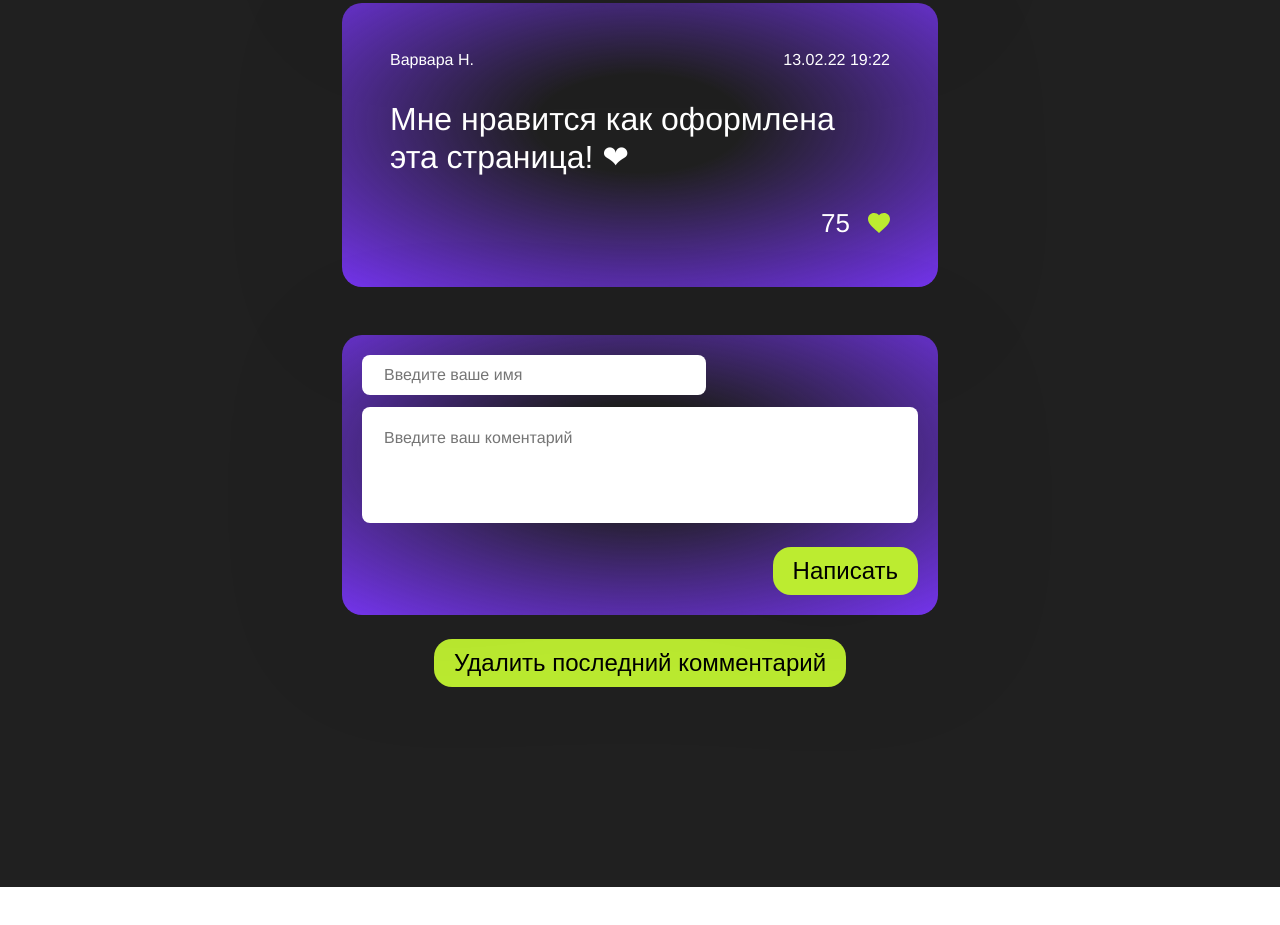
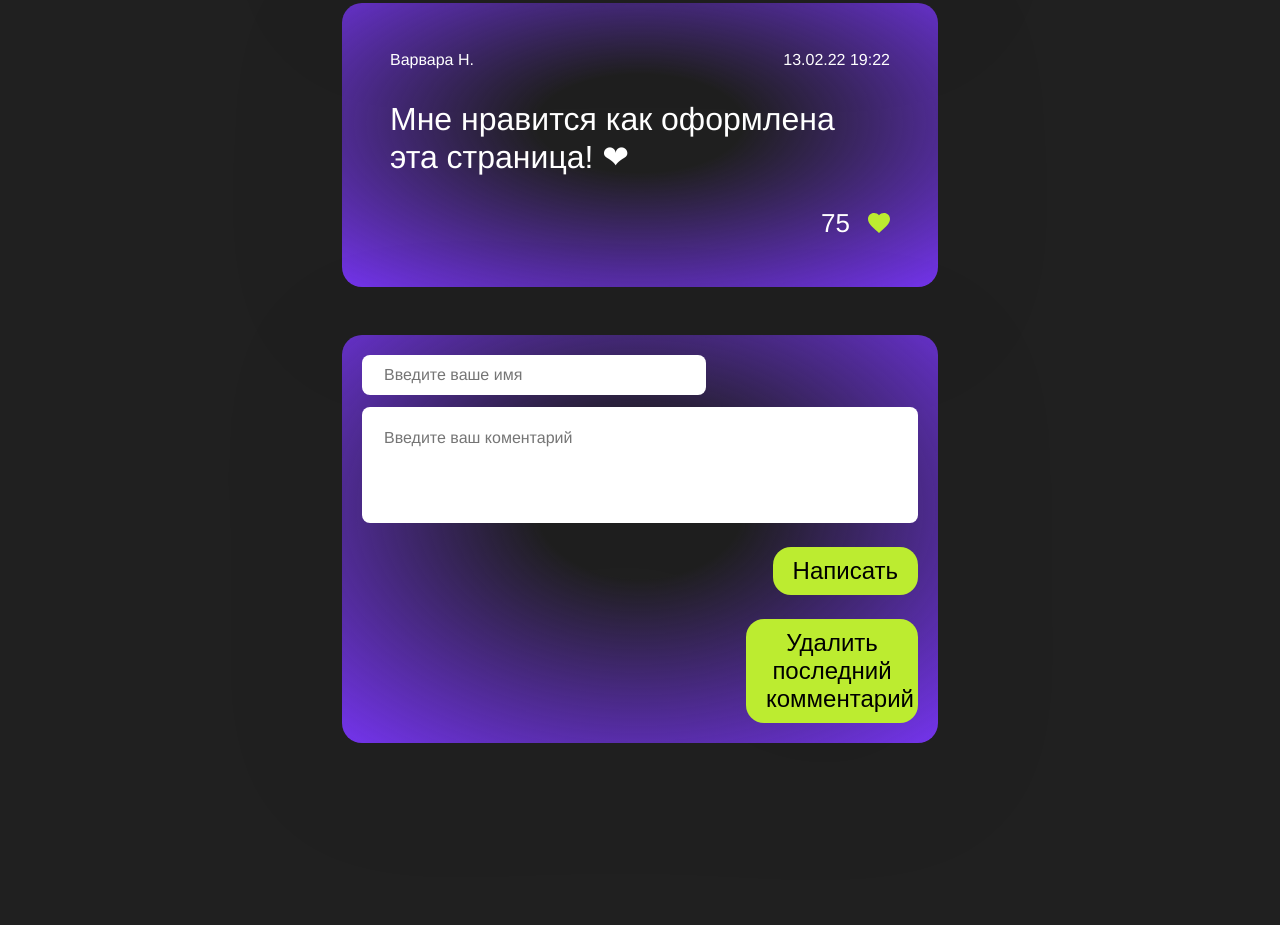
Before and after one commit to GlebkaF/webdev-dom-homework, a plain HTML site: page index.html in a window 1280 px wide. Shown: the part 384-1309 px from the top of the page. Before the commit the page ends 1271 px from the top, so only its background shows below. Drawn offline with Linux system fonts and the light colour scheme.

Commit message:
delete button's appearance changed

```diff
--- a/index.html
+++ b/index.html
@@ -59,10 +59,10 @@
         <div class="add-form-row">
           <button id ='add-button'  class="add-form-button">Написать</button>
         </div>
+        <button id ='delete-button'  class="delete-form-button">Удалить последний комментарий</button>
         <div class="add-form-row">
         </div>
       </div>
-      <button id ='delete-button'  class="add-form-button">Удалить последний комментарий</button>
     </div>
   </body>
 
--- a/styles.css
+++ b/styles.css
@@ -135,6 +135,16 @@ body {
   .add-form-button:hover {
     opacity: 0.9;
   }
+  .delete-form-button{
+    margin-top: 24px;
+    margin-left: 30vw;
+    font-size: 24px;
+    padding: 10px 20px;
+    background-color: #bcec30;
+    border: none;
+    border-radius: 18px;
+    cursor: pointer;
+  }
   .error{
     background-color: red;
   }
```
